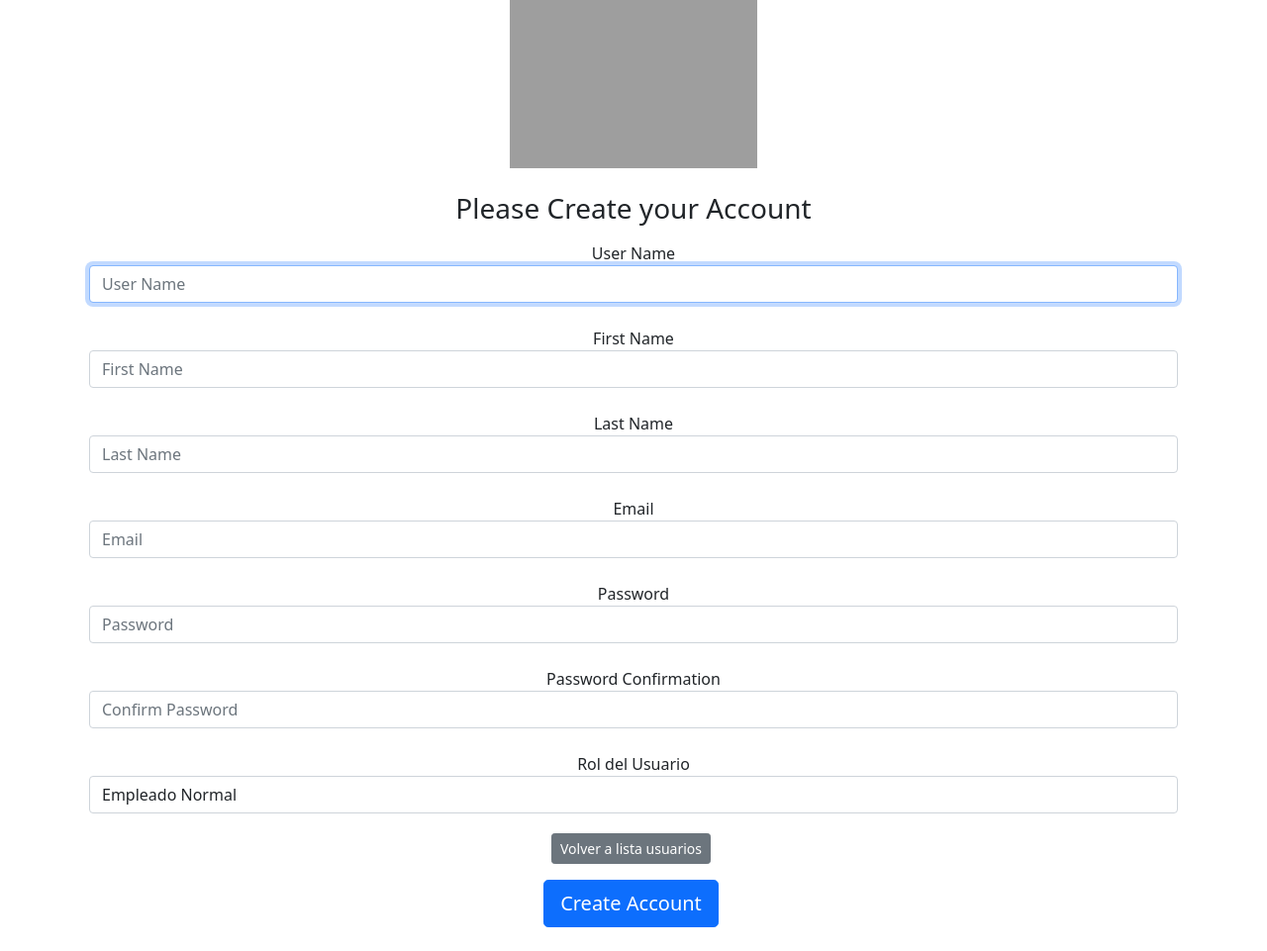
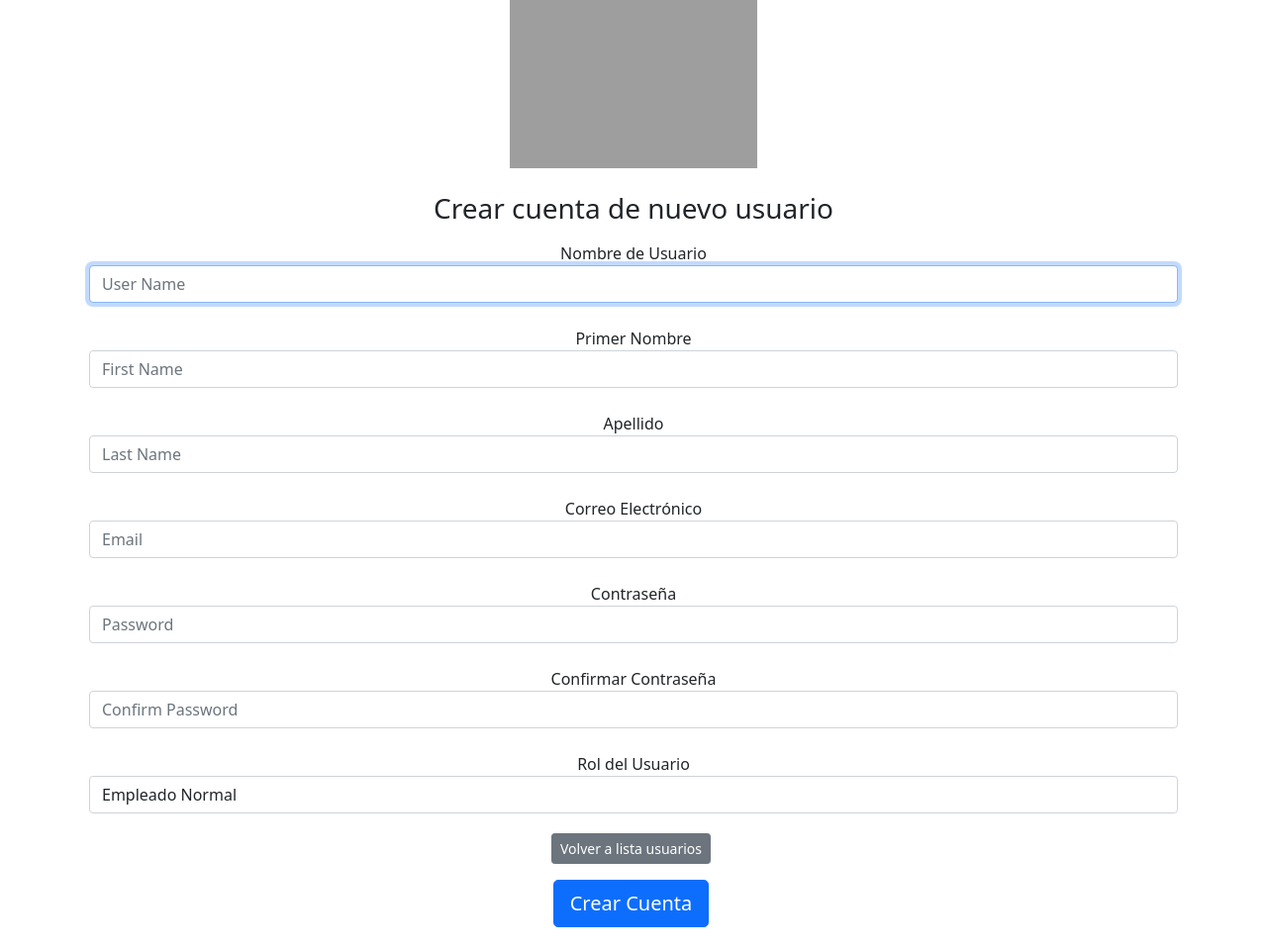
Before and after one commit to christpaul01/DetectorDeInfraccion, a Django app: template camaras/templates/register.html in a window 1280 px wide. Shown: the part 160-1121 px from the top of the page at 99% size. Run offline with Django 5.2, Linux system fonts and the light colour scheme; the template is opened without the code that fills it, so the values that code supplies are empty; grey boxes are pictures that could not be loaded.

Commit message:
Update register.html

```diff
--- a/camaras/templates/register.html
+++ b/camaras/templates/register.html
@@ -10,46 +10,46 @@
         {% csrf_token %}
         <img class="mb-4" src="https://cdn-icons-png.flaticon.com/512/9670/9670948.png" width="250" height="250" alt="">
         <h1 class="h3 mb-3 font-weight-normal">
-            Please Create your Account
+            Crear cuenta de nuevo usuario
         </h1>
 
         <!-- Form Fields -->
         <label for="inputUsername" class="sr-only">
-            User Name
+            Nombre de Usuario
         </label>
         <input type="text" id="inputUsername" class="form-control" placeholder="User Name" name="username" required autofocus>
         <br>
 
         <!-- First Name Field -->
         <label for="inputFirstName" class="sr-only">
-            First Name
+            Primer Nombre
         </label>
         <input type="text" id="inputFirstName" class="form-control" placeholder="First Name" name="first_name" required autofocus>
         <br>
 
         <!-- Last Name Field -->
         <label for="inputLastName" class="sr-only">
-            Last Name
+            Apellido
         </label>
         <input type="text" id="inputLastName" class="form-control" placeholder="Last Name" name="last_name" required autofocus>
         <br>
 
          <!-- Email Field -->
         <label for="inputEmail" class="sr-only">
-            Email
+            Correo Electrónico
         </label>
         <input type="email" id="inputEmail" class="form-control" placeholder="Email" name="email" required>
         <br>
 
         <!-- Password Fields -->
         <label for="inputPassword1" class="sr-only">
-            Password
+            Contraseña
         </label>
         <input type="password" id="inputPassword1" class="form-control" placeholder="Password" name="password1" required>
         <br>
 
         <label for="inputPassword2" class="sr-only">
-            Password Confirmation
+            Confirmar Contraseña
         </label>
         <input type="password" id="inputPassword2" class="form-control" placeholder="Confirm Password" name="password2" required>
         <br>
@@ -66,7 +66,7 @@
         <div class="checkbox mb-3">
             <a class="btn btn-sm btn-secondary" href="{% url 'listUsers' %}">Volver a lista usuarios</a>
         </div>
-        <button class="btn btn-lg btn-primary btn-block" type="submit">Create Account</button>
+        <button class="btn btn-lg btn-primary btn-block" type="submit">Crear Cuenta</button>
     </form>
 </body>
 {% endblock %}
```
